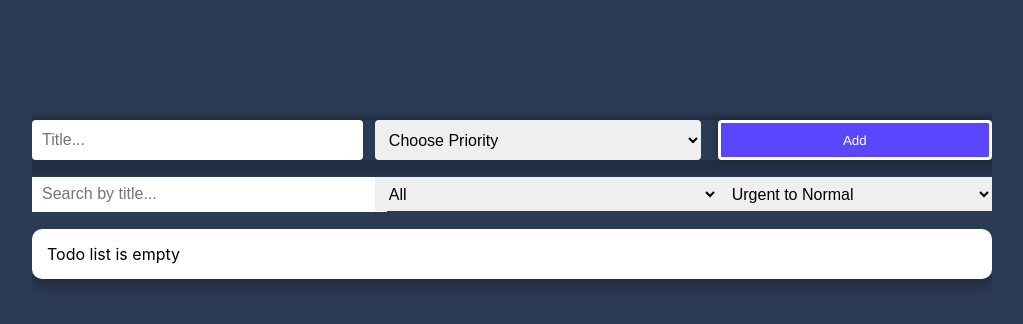
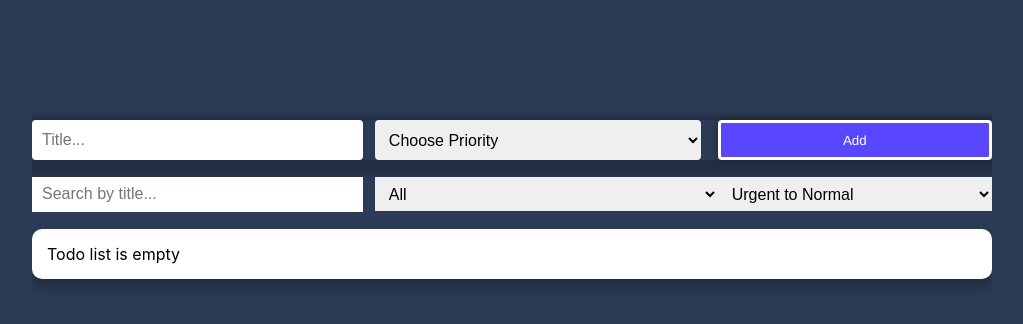
Before and after one commit to mhmtygt/es-case, a React (Create React App) app: page / in a window 1280 px wide. Shown: the top 324 px of the page, without its empty margins (128-1151 px from the left). Built offline with nearby package versions, Linux system fonts and the light colour scheme.

Commit message:
updated title filter style.

```diff
--- a/src/styles/todoPanel.css
+++ b/src/styles/todoPanel.css
@@ -49,7 +49,7 @@
 
 .list-title-filter{
     position: absolute;
-    width: 100%;
+    width: 93%;
     height: 95%;
     border: 0px;
     font: 1em sans-serif;
```
